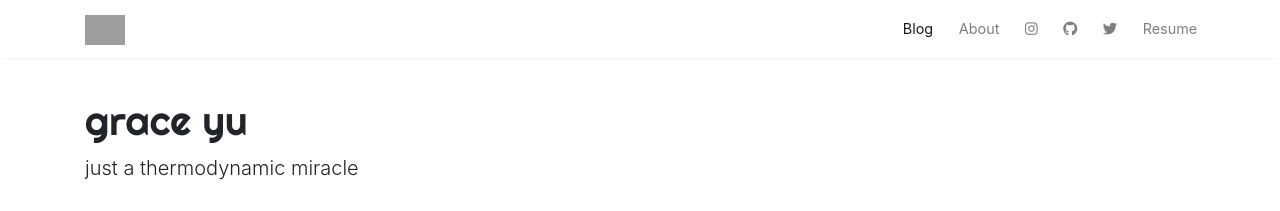
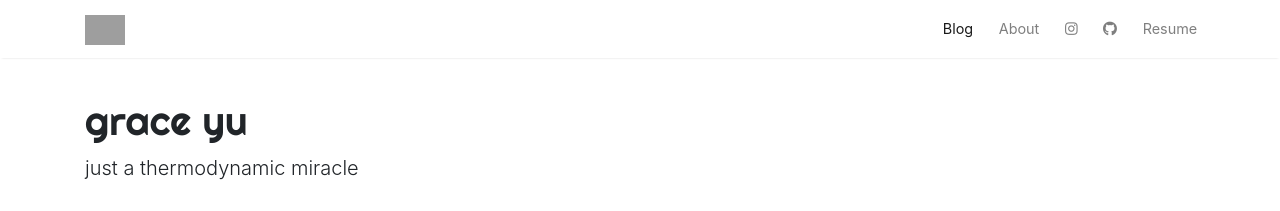
Before and after one commit to gyyu/gyyu.github.io, a Jekyll site: the page built from index.html, in a window 1280 px wide. Shown: the top 211 px of the page. Built offline with Jekyll 4.4.1, drawn with Linux system fonts in a browser that asks for light colours; nearby versions of some CDN libraries; the list of posts is cut into pages by our own code; comment, search, counter and statistics services are not loaded; grey boxes are pictures that could not be loaded.

```diff
--- a/_layouts/default.html
+++ b/_layouts/default.html
@@ -83,10 +83,6 @@
 
                 <li class="nav-item">
                 <a target="_blank" class="nav-link" href="https://www.github.com/gyyu"><i class="fab fa-github"></i></a>
-                </li>
-
-                <li class="nav-item">
-                <a target="_blank" class="nav-link" href="https://twitter.com/yuyilyn"><i class="fab fa-twitter"></i></a>
                 </li>
 
                 <li class="nav-item">
```
